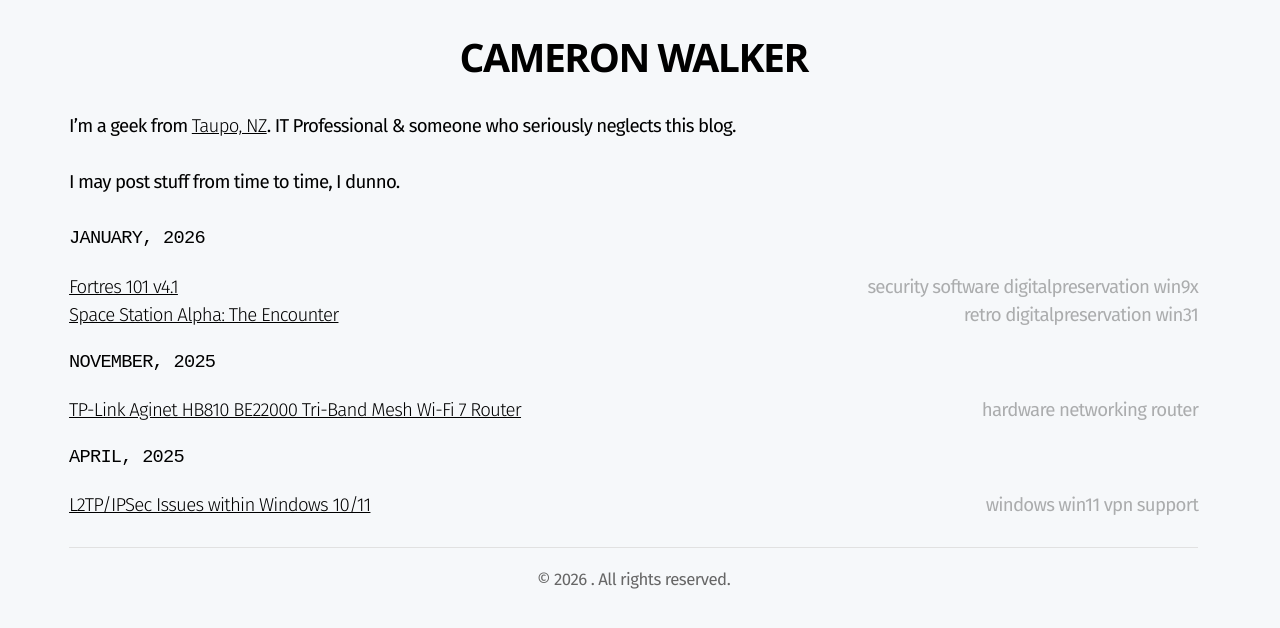
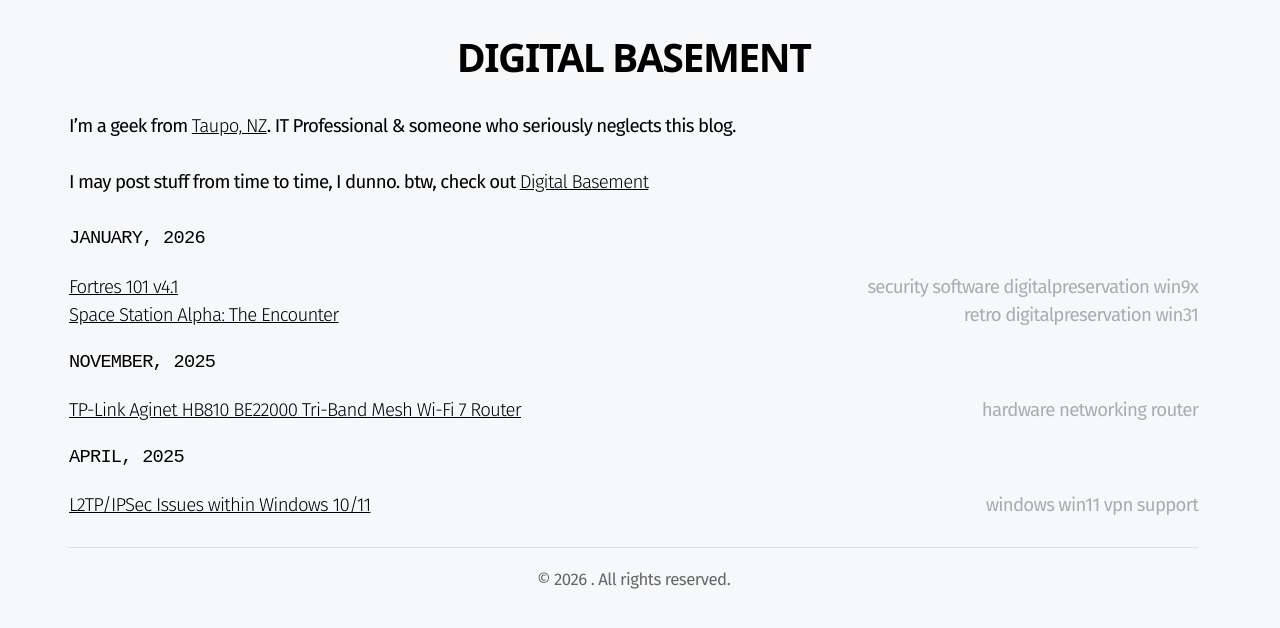
Before and after one commit to t94xr/t94xr.github.io, a Jekyll site: the page built from index.markdown, in a window 1280 px wide. Shown: the top 628 px of the page. Built offline with Jekyll 4.4.1, drawn with Linux system fonts in a browser that asks for light colours; nearby versions of some CDN libraries; some web fonts are replaced; a style sheet for code colours, icons or effects is not loaded.

Commit message:
minor update

```diff
--- a/_config.yml
+++ b/_config.yml
@@ -1,5 +1,7 @@
-title: Cameron Walker
+title: Digital Basement
+author: Cameron Walker
 email: me@cameronwalker.nz
+
 description: ""
 url: "https://t94xr.github.io"
 baseurl: ""
--- a/index.markdown
+++ b/index.markdown
@@ -4,4 +4,4 @@ layout: index
 
 I'm a geek from [Taupo, NZ](https://www.lovetaupo.com/en/). IT Professional & someone who seriously neglects this blog.
 
-I may post stuff from time to time, I dunno.
+I may post stuff from time to time, I dunno. btw, check out <a href="//digitalbasement.cameronwalker.nz/">Digital Basement</a>
```
